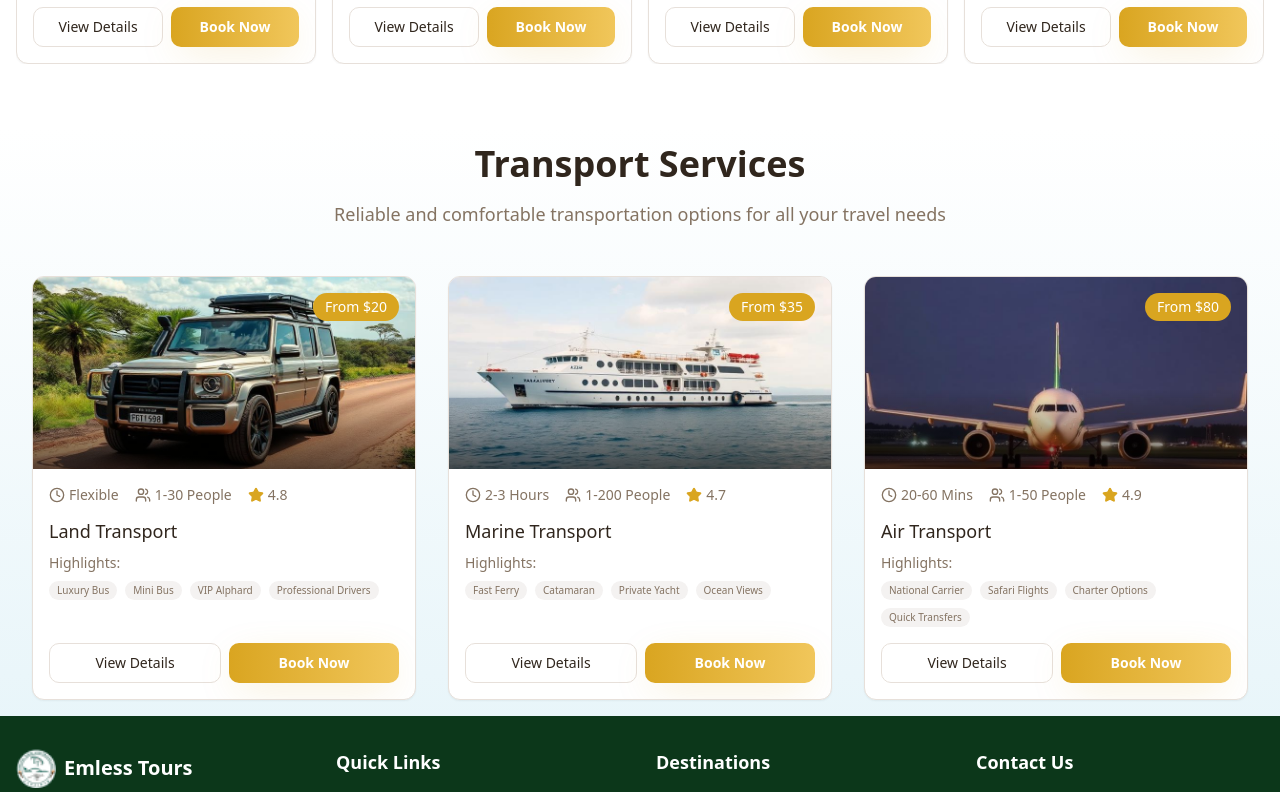
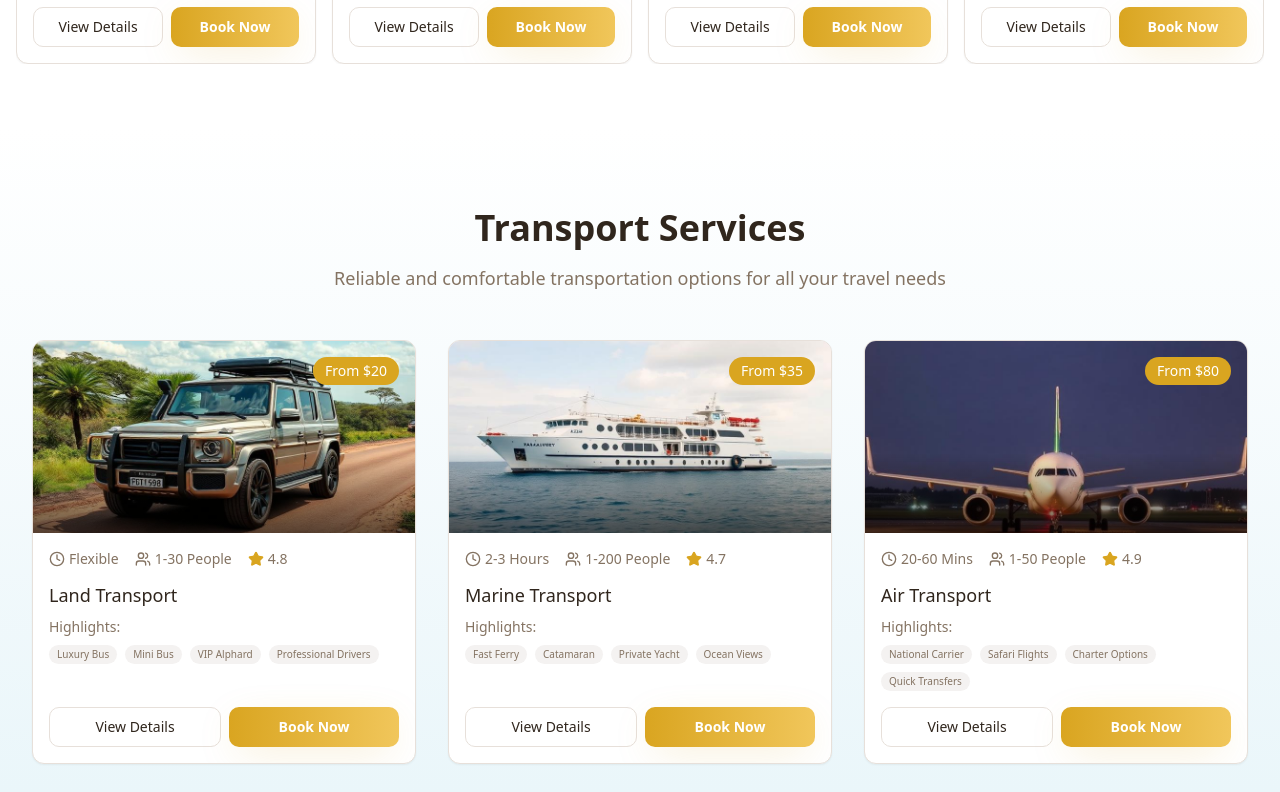
Before and after one commit to Ismaak47/Emless-Tour-And-Traveling-, a React (Vite) app: page / in a window 1280 px wide. Shown: the part 3880-4672 px from the top of the page. Built offline with nearby package versions, Linux system fonts and the light colour scheme.

Commit message:
Update TransportSection.tsx

```diff
--- a/src/components/TransportSection.tsx
+++ b/src/components/TransportSection.tsx
@@ -115,7 +115,7 @@ const TransportSection = () => {
   const [selectedTransport, setSelectedTransport] = useState<typeof transportData[0] | null>(null);
 
   return (
-    <section className="py-2 md:py-4 px-4 sm:px-6 lg:px-8 bg-gradient-to-b from-background to-accent/10">
+    <section className="py-12 md:py-20 px-4 sm:px-6 lg:px-8 bg-gradient-to-b from-background to-accent/10 mb-12 md:mb-20">
       <div className="max-w-7xl mx-auto">
         <div className="text-center mb-8 md:mb-12">
           <h2 className="text-3xl md:text-4xl font-semibold text-foreground mb-4">
```
